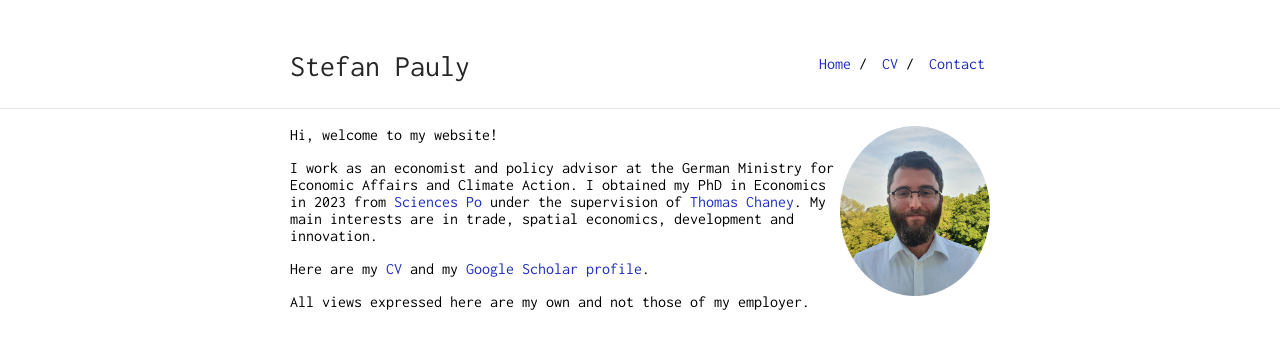
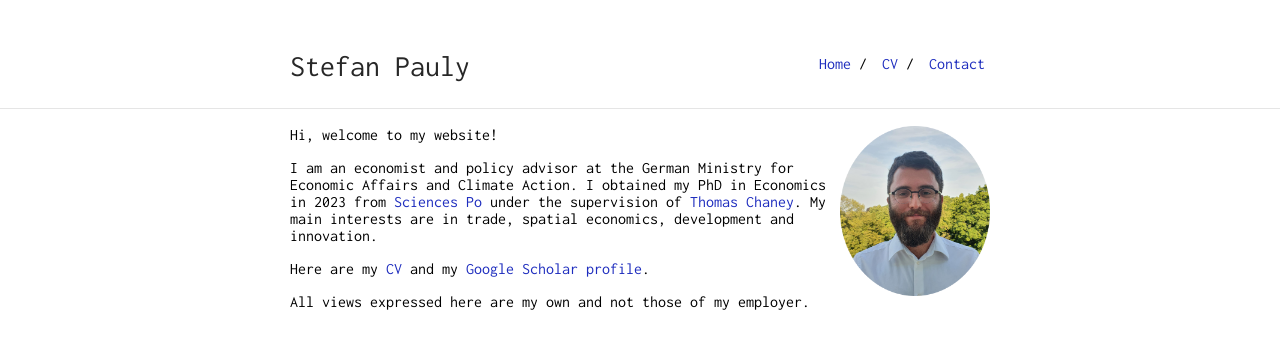
Before and after one commit to paustefa/paustefa.github.io, a Jekyll site: the page built from index.md, in a window 1280 px wide. Shown: the top 352 px of the page. Built offline with Jekyll 4.4.1, drawn with Linux system fonts in a browser that asks for light colours.

Commit message:
Update index.md

```diff
--- a/index.md
+++ b/index.md
@@ -6,7 +6,7 @@ layout: default
 
 Hi, welcome to my website!
 
-I work as an economist and policy advisor at the German Ministry for Economic Affairs and Climate Action. I obtained my PhD in Economics in 2023 from [Sciences Po](https://www.sciencespo.fr/department-economics/en) under the supervision of [Thomas Chaney](https://sites.google.com/site/thomaschaney/home?authuser=0). My main interests are in trade, spatial economics, development and innovation.
+I am an economist and policy advisor at the German Ministry for Economic Affairs and Climate Action. I obtained my PhD in Economics in 2023 from [Sciences Po](https://www.sciencespo.fr/department-economics/en) under the supervision of [Thomas Chaney](https://sites.google.com/site/thomaschaney/home?authuser=0). My main interests are in trade, spatial economics, development and innovation.
 
 Here are my [CV](CV_Pauly.pdf) and my [Google Scholar profile](https://scholar.google.com/citations?user=AG-9fPYAAAAJ&hl=fr).
 
```
